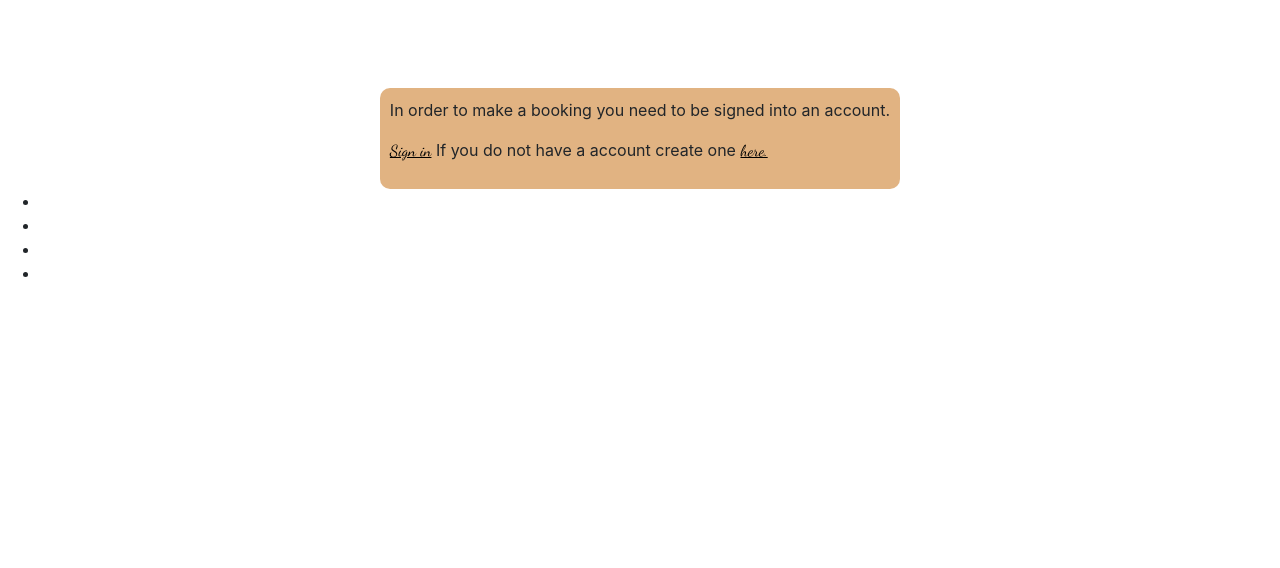
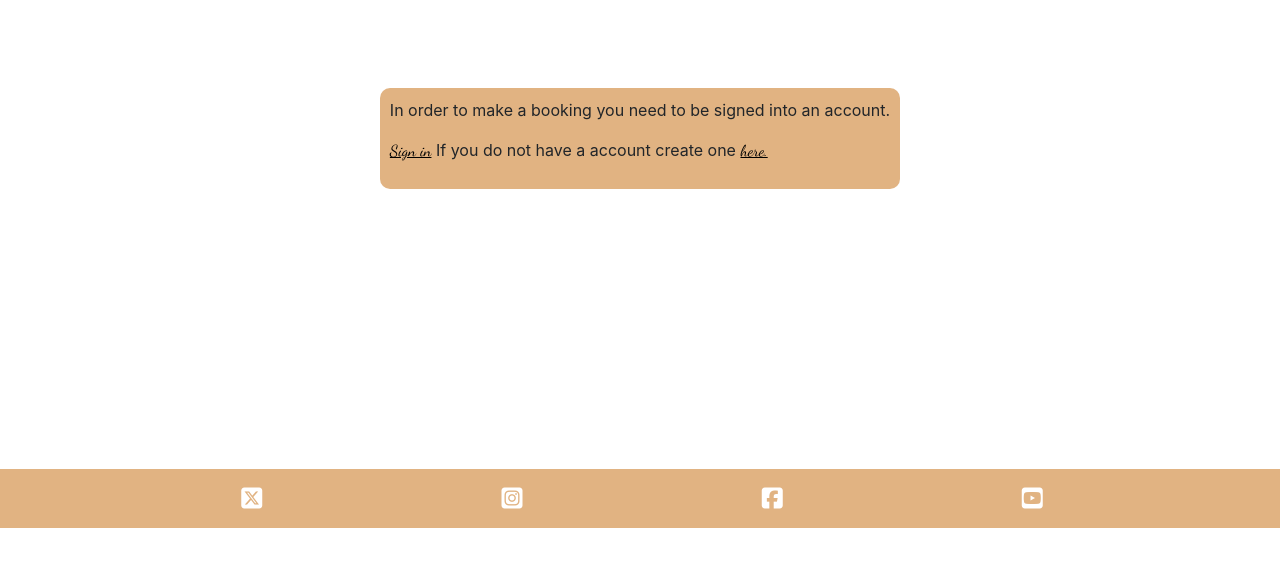
Before and after one commit to oscarbutler/restaurant, a Django app: template booking/templates/booking.html in a window 1280 px wide. Shown: the part 232-800 px from the top of the page. Run offline with Django 4.2, Linux system fonts and the light colour scheme; the template is opened without the code that fills it, so the values that code supplies are empty; parts of the project's set-up code (start-up, migrations or seed data) failed here and were passed over; some libraries are stand-ins or nearby versions.

Commit message:
Change footer links for specific page

```diff
--- a/booking/static/css/style.css
+++ b/booking/static/css/style.css
@@ -310,3 +310,22 @@ a.login-to-register {
     padding: 10px;
     border-radius: 10px;
 }
+
+ul#links-one{
+    margin-top: 35vh;
+    text-align: center;
+    padding: 15px 0;
+    display: flex;
+    justify-content: space-evenly;
+    list-style-type: none;
+    position: sticky;
+    bottom: 0;
+    width: 100%;
+    background-color: rgba(225, 179, 130, 1);
+}
+
+#links-one i {
+    font-size: 150%;
+    padding: 10%;
+    color: rgb(255, 255, 255);
+}
```
